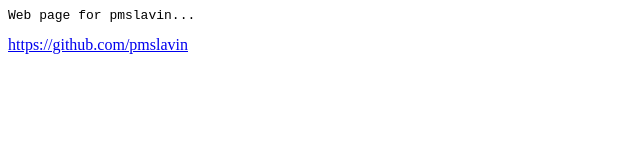
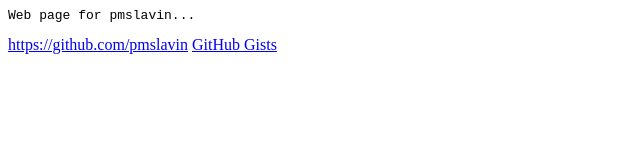
Before and after one commit to pmslavin/pmslavin.github.io, a plain HTML site: page index.html in a window 1280 px wide. Shown: the whole page, without its empty margins (0-640 px from the left). Drawn offline with Linux system fonts and the light colour scheme.

Commit message:
Add link to Gists

```diff
--- a/index.html
+++ b/index.html
@@ -4,5 +4,6 @@
 <body>
 	<pre>Web page for pmslavin...</pre>
 	<a href="https://github.com/pmslavin">https://github.com/pmslavin</a>
+	<a href="https://gist.github.com/pmslavin">GitHub Gists</a>
 </body>
 </html>
```
